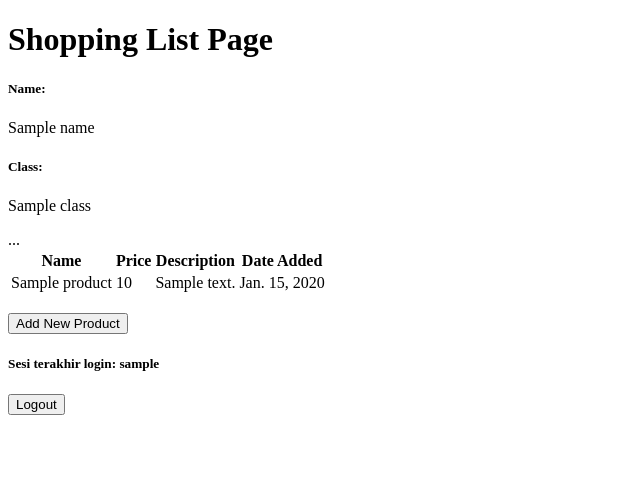
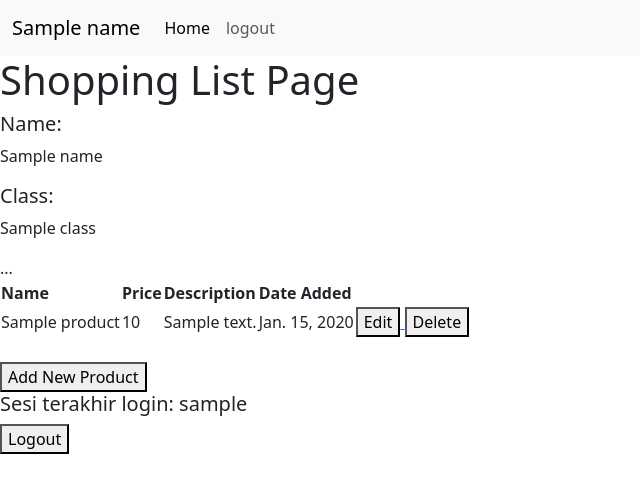
Before and after one commit to Pradiptaa/shopping-list, a Django app: template main/templates/main.html in a window 1280 px wide. Shown: the top 493 px of the page, without its empty margins (0-640 px from the left). Run offline with Django 4.2, Linux system fonts and the light colour scheme; tables that the repository leaves empty hold one stand-in row (values such as "Sample post"); the template is opened without the code that fills it: values that come from a table or form of the project are taken from there, most other values are stand-ins (such as "Sample title", 1, 10 or a date in 2020).

Commit message:
Finished tutorial 4

```diff
--- a/main/templates/main.html
+++ b/main/templates/main.html
@@ -1,6 +1,20 @@
 {% extends 'base.html' %}
 
 {% block content %}
+    <nav class="navbar navbar-expand-lg bg-body-tertiary">
+        <div class="container-fluid">
+        <a class="navbar-brand" href="#">{{name}}</a>
+        <button class="navbar-toggler" type="button" data-bs-toggle="collapse" data-bs-target="#navbarNavAltMarkup" aria-controls="navbarNavAltMarkup" aria-expanded="false" aria-label="Toggle navigation">
+            <span class="navbar-toggler-icon"></span>
+        </button>
+        <div class="collapse navbar-collapse" id="navbarNavAltMarkup">
+            <div class="navbar-nav">
+            <a class="nav-link active" aria-current="page" href="#">Home</a>
+            <a class="nav-link" href="{% url 'main:logout' %}">logout</a>
+            </div>
+        </div>
+        </div>
+    </nav>
     <h1>Shopping List Page</h1>
 
     <h5>Name:</h5>
@@ -26,6 +40,18 @@
             <td>{{product.price}}</td>
             <td>{{product.description}}</td>
             <td>{{product.date_added}}</td>
+            <td>
+                <a href="{% url 'main:edit_product' product.pk %}">
+                    <button>
+                        Edit
+                    </button>
+                </a>
+                <a href="{% url 'main:delete_product' product.pk %}">
+                      <button>
+                          Delete
+                      </button>
+                  </a>
+            </td>
         </tr>
     {% endfor %}
 </table>
--- a/main/urls.py
+++ b/main/urls.py
@@ -1,5 +1,5 @@
 from django.urls import path
-from main.views import show_main, create_product, show_xml, show_json, show_xml_by_id, show_json_by_id, register, login_user, logout_user
+from main.views import show_main, create_product, show_xml, show_json, show_xml_by_id, show_json_by_id, register, login_user, logout_user, edit_product, delete_product
 
 app_name = 'main'
 
@@ -13,4 +13,7 @@ urlpatterns = [
     path('register/', register, name='register'),
     path('login/', login_user, name='login'),
     path('logout/', logout_user, name='logout'),
+    path('edit-product/<int:id>', edit_product, name='edit_product'),
+    path('delete/<int:id>', delete_product, name='delete_product'),
+
 ]
--- a/templates/base.html
+++ b/templates/base.html
@@ -9,6 +9,10 @@
         />
         {% block meta %}
         {% endblock meta %}
+        <link href="https://cdn.jsdelivr.net/npm/bootstrap@5.3.2/dist/css/bootstrap.min.css" rel="stylesheet" integrity="sha384-T3c6CoIi6uLrA9TneNEoa7RxnatzjcDSCmG1MXxSR1GAsXEV/Dwwykc2MPK8M2HN" crossorigin="anonymous">
+        <script src="https://code.jquery.com/jquery-3.6.0.min.js" integrity="sha384-KyZXEAg3QhqLMpG8r+J4jsl5c9zdLKaUk5Ae5f5b1bw6AUn5f5v8FZJoMxm6f5cH1" crossorigin="anonymous"></script>
+        <script src="https://cdn.jsdelivr.net/npm/@popperjs/core@2.11.8/dist/umd/popper.min.js" integrity="sha384-I7E8VVD/ismYTF4hNIPjVp/Zjvgyol6VFvRkX/vR+Vc4jQkC+hVqc2pM8ODewa9r" crossorigin="anonymous"></script>
+        <script src="https://cdn.jsdelivr.net/npm/bootstrap@5.3.2/dist/js/bootstrap.min.js" integrity="sha384-BBtl+eGJRgqQAUMxJ7pMwbEyER4l1g+O15P+16Ep7Q9Q+zqX6gSbd85u4mG4QzX+" crossorigin="anonymous"></script>
     </head>
 
     <body>
```
Also changed, not shown: main/templates/edit_product.html (added, +22 -0 lines), main/views.py (+23 -0 lines).
